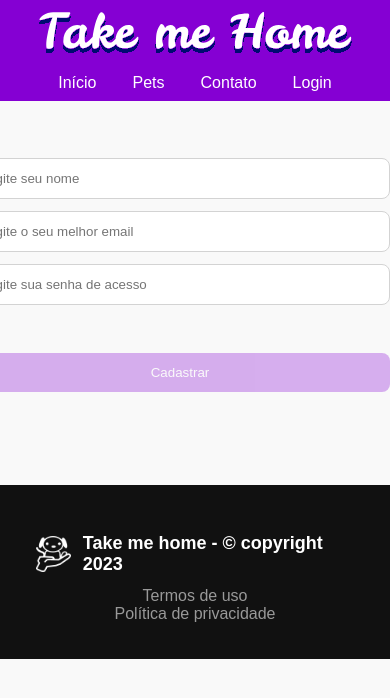
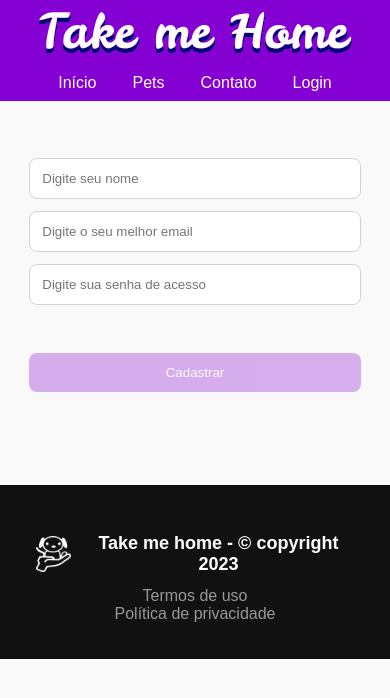
Before and after one commit to wellison-md/tmh-proto, a React (Vite) app: page /signup in a window 390 px wide. Shown: the top 698 px of the page. Built offline with nearby package versions, Linux system fonts and the light colour scheme; no server answers.

Commit message:
:zap: feat: add responsive rules to signup form

```diff
--- a/src/components/footer/footerStyle.jsx
+++ b/src/components/footer/footerStyle.jsx
@@ -14,6 +14,7 @@ export const FooterLabel = styled.h4`
   font-size: ${ ({ theme }) => theme.sizes.m };
   padding-bottom: ${ ({ theme }) => theme.sizes.xs };
   padding-top: ${ ({ theme }) => theme.sizes.xs };
+  text-align: center;
 
   @media(max-width: ${ ({ theme }) => theme.screens.xs }) {
     font-size: ${ ({ theme }) => theme.sizes.s };
--- a/src/pages/signup/signupStyle.jsx
+++ b/src/pages/signup/signupStyle.jsx
@@ -27,11 +27,25 @@ export const SignupForm = styled.form`
   button:disabled {
     opacity: 0.3;
   }
+
+  @media(max-width: ${ ({ theme }) => theme.screens.xs }) {
+    align-items: center;
+    margin-left: 0;
+
+    input {
+      max-width: ${ ({ theme }) => parseInt(theme.sizes.xm) * 10}px;
+      width: 85%
+    }
+
+    button {
+      width: 85%;
+    }
+  }
 `;
 
 export const LabelAlert = styled.p`
   background-color: rgba(255, 0, 0, 0.5);
-  padding: ${ ({ theme }) => theme.sizes.xs };
   color: white;
   max-width: ${ ({ theme }) => parseInt(theme.sizes.xxxm) * 10}px;
+  padding: ${ ({ theme }) => theme.sizes.xs };
 `;
--- a/src/utils/fkdb/fkPets.js
+++ b/src/utils/fkdb/fkPets.js
@@ -101,7 +101,7 @@ export const pets = [
   },
   {
     id: 7,
-    nick: 'Cookie negresco',
+    nick: 'Cookie',
     category: 'dog',
     gender: 'male',
     age: '2.3yo',
@@ -137,7 +137,7 @@ export const pets = [
     vaccins: [
       'castration',
       'vaccin1',
-      'vaccin8,'
+      'vaccin8',
     ]
   },
   {
```
